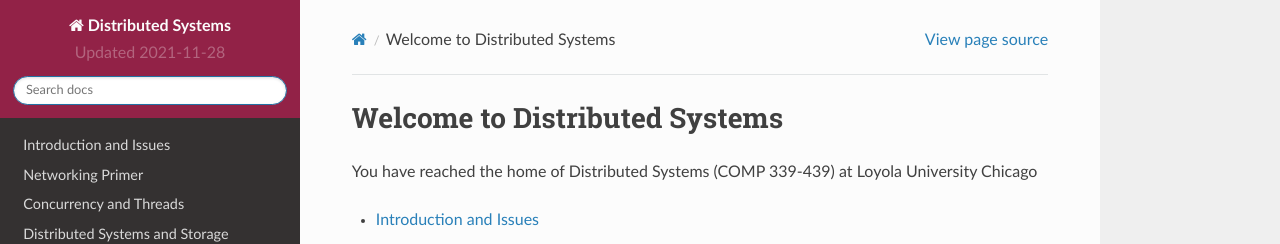
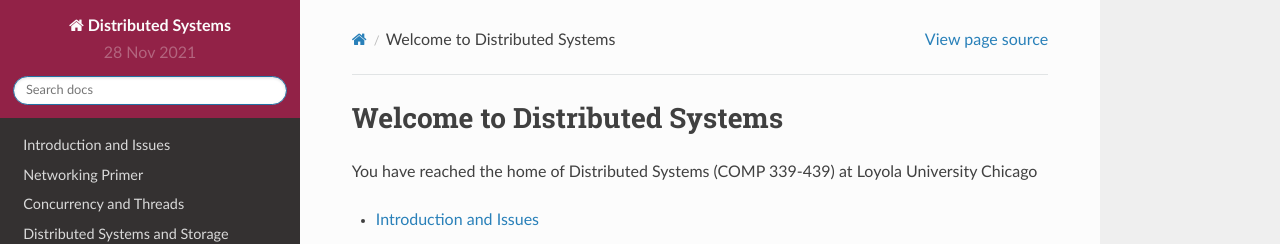
Before and after one commit to LoyolaChicagoBooks/distributedsystems, a Sphinx documentation site: the page built from source/index.rst, in a window 1280 px wide. Shown: the top 244 px of the page. Built offline with Sphinx 7.4.7 and the Read the Docs theme 2.0.0, drawn with Linux system fonts in a browser that asks for light colours.

Commit message:
update action for DS lecture notes

```diff
--- a/source/conf.py
+++ b/source/conf.py
@@ -51,7 +51,7 @@
 #
 # The short X.Y version.
 #version = 'v0.1'
-version = date.today().strftime("Updated %Y-%m-%d")
+version = date.today().strftime("%d %b %Y")
 # The full version, including alpha/beta/rc tags.
 release = version
 
```
Also changed, not shown: 3 other files.
